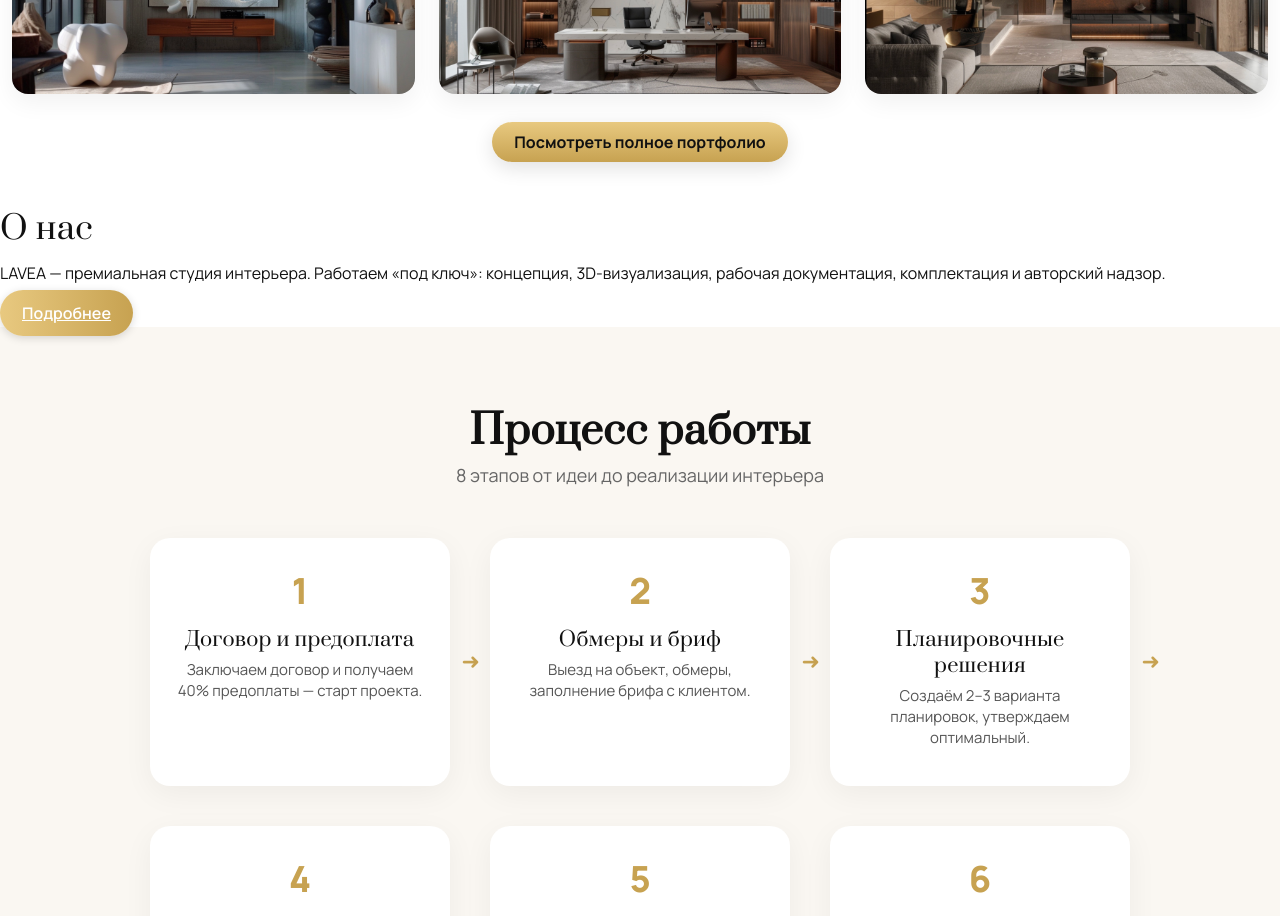
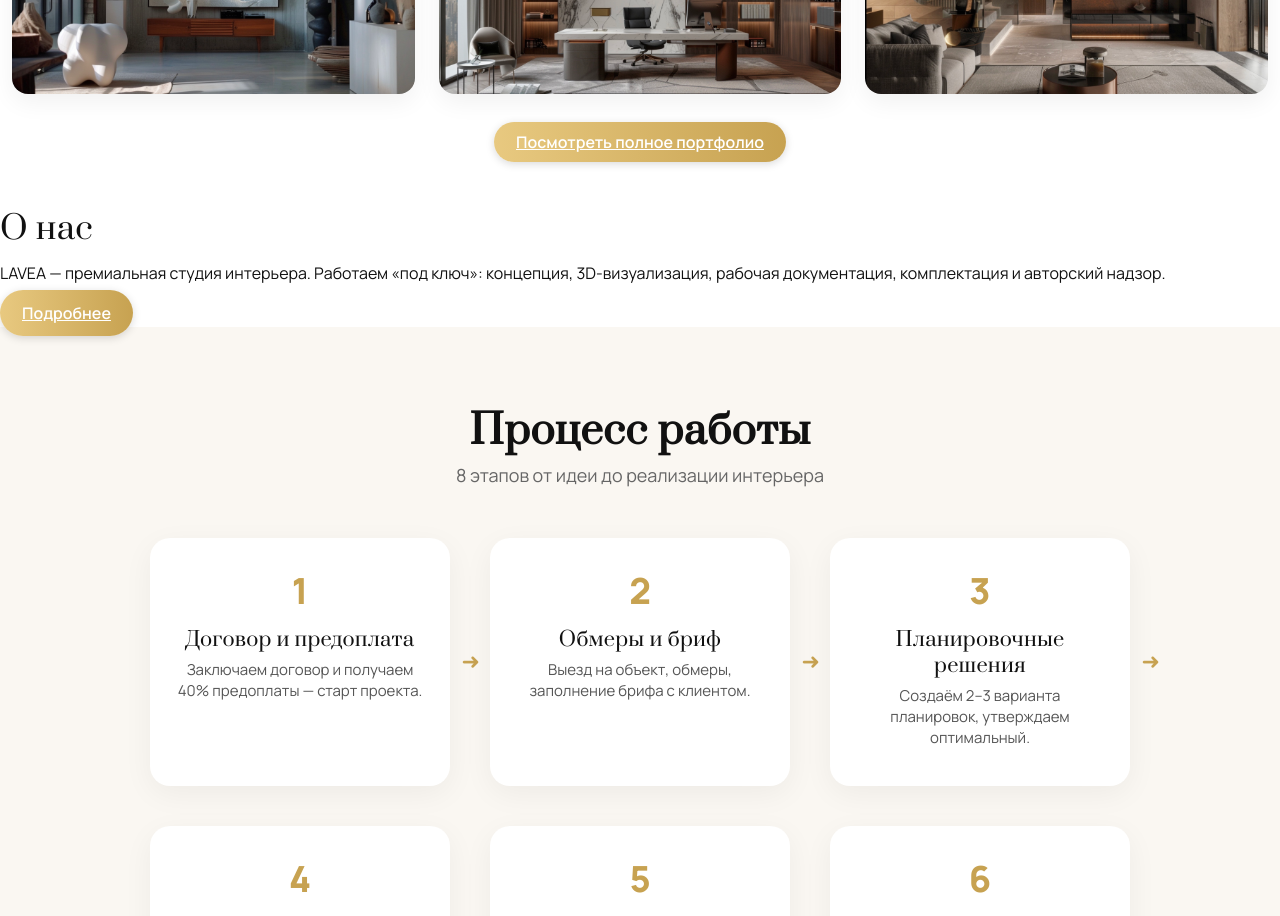
Before and after one commit to ankakisis-cloud/lavea-site, a Next.js app: page / in a window 1280 px wide. Shown: the part 1280-2196 px from the top of the page. Built offline with nearby package versions, Linux system fonts and the light colour scheme.

Commit message:
Update PortfolioPreview.js

```diff
--- a/components/PortfolioPreview.js
+++ b/components/PortfolioPreview.js
@@ -27,8 +27,9 @@ export default function PortfolioPreview() {
       <div className="btnRow">
         {/* legacy <a> + :global, чтобы ничего не сломало стили */}
         <Link href="/portfolio" legacyBehavior passHref>
-          <a className="goldBtn">Посмотреть полное портфолио</a>
-        </Link>
+  <a className="btn btn-lavea">Посмотреть полное портфолио</a>
+</Link>
+
       </div>
 
       <style jsx>{`
```
